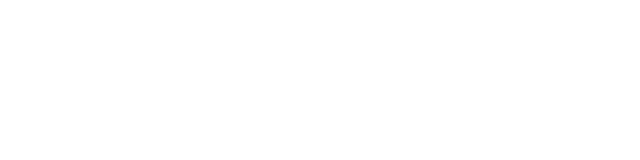
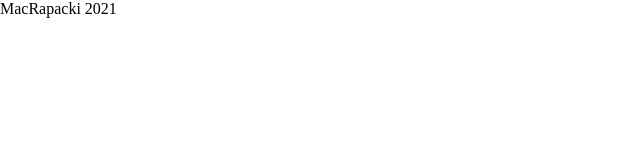
Before and after one commit to MacRapacki/eShop, a React (Create React App) app: page / in a window 1280 px wide. Shown: the top 160 px of the page, without its empty margins (0-640 px from the left). Built offline with nearby package versions, Linux system fonts and the light colour scheme.

Commit message:
fix: change extension to jsx, add some data

```diff
--- a/src/App.js
+++ b/src/App.js
@@ -1,5 +1,7 @@
-import { useEffect } from "react";
+// import { useEffect } from "react";
 import "./styles/style.css";
+
+import Footer from "./components/layout/footer";
 
 function App() {
   // const getSomeData = async () => {
@@ -20,6 +22,7 @@
   return (
     <div className="App">
       <header className="App-header"></header>
+      <Footer />
     </div>
   );
 }
--- /dev/null
+++ b/src/components/layout/footer.jsx
@@ -0,0 +1,11 @@
+import React from "react";
+
+const Footer = () => {
+  return (
+    <footer className="footer">
+      <p>MacRapacki 2021</p>
+    </footer>
+  );
+};
+
+export default Footer;
```
Also changed, not shown: src/components/layout/footer.js (deleted), src/components/layout/navbar.js (deleted), src/components/layout/navbar.jsx (added).
